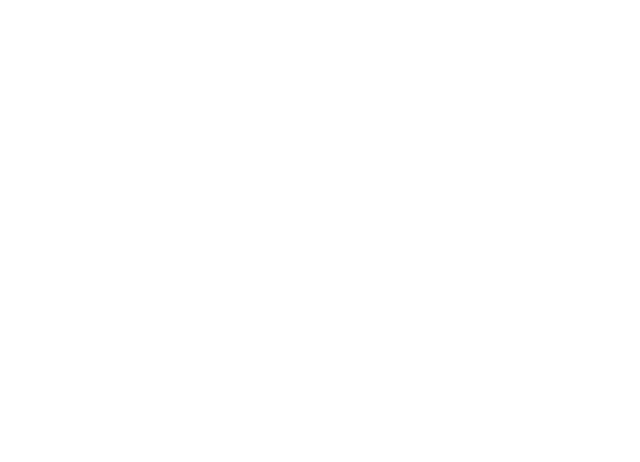
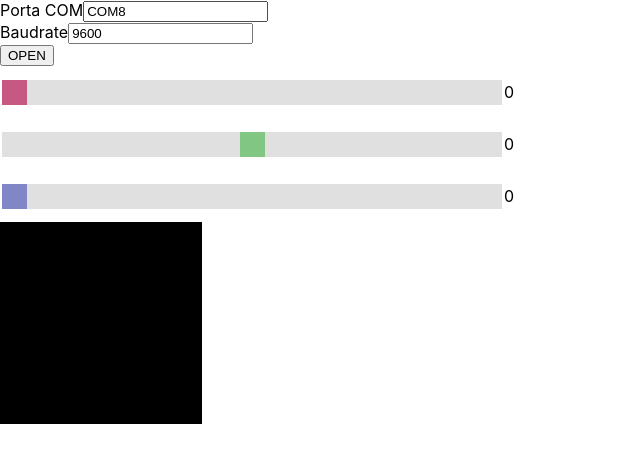
Before and after one commit to SamuelSimoes31/NodeMCU, a React (Create React App) app in the folder NodeJS/rgb/: page / in a window 1280 px wide. Shown: the top 462 px of the page, without its empty margins (0-640 px from the left). Built offline with nearby package versions, Linux system fonts and the light colour scheme.

Commit message:
refactor interface to work with react

```diff
--- a/NodeJS/rgb/src/App.css
+++ b/NodeJS/rgb/src/App.css
@@ -1,38 +1,61 @@
 .App {
-  text-align: center;
+
+}
+input, p {
+  display: inline;
 }
 
-.App-logo {
-  height: 40vmin;
-  pointer-events: none;
+.slider {
+  -webkit-appearance: none;
+  width: 500px;
+  height: 25px;
+  background: #d3d3d3;
+  outline: none;
+  opacity: 0.7;
+  -webkit-transition: .2s;
+  transition: opacity .2s;
 }
 
-@media (prefers-reduced-motion: no-preference) {
-  .App-logo {
-    animation: App-logo-spin infinite 20s linear;
-  }
+.slider:hover {
+opacity: 1;
 }
 
-.App-header {
-  background-color: #282c34;
-  min-height: 100vh;
-  display: flex;
-  flex-direction: column;
-  align-items: center;
-  justify-content: center;
-  font-size: calc(10px + 2vmin);
-  color: white;
+.slider::-webkit-slider-thumb {
+  -webkit-appearance: none;
+  appearance: none;
+  width: 25px;
+  height: 25px;
+  cursor: pointer;
 }
 
-.App-link {
-  color: #61dafb;
+#red.slider::-webkit-slider-thumb {
+  background: rgb(175, 20, 76);
+}
+#green.slider::-webkit-slider-thumb {
+  background: #4CAF50;
+}
+#blue.slider::-webkit-slider-thumb {
+  background: rgb(76, 83, 175);
 }
 
-@keyframes App-logo-spin {
-  from {
-    transform: rotate(0deg);
-  }
-  to {
-    transform: rotate(360deg);
-  }
+.slider::-moz-range-thumb {
+  width: 25px;
+  height: 25px;
+  background: #4CAF50;
+  cursor: pointer;
 }
+
+.sliderDiv {
+  display: flex;
+  align-items: center;
+}
+
+.color{
+  width: 200px;
+  height: 200px;
+  border: solid 1px black;
+}
+
+.color {
+  background: black;
+}
--- a/NodeJS/rgb/src/App.js
+++ b/NodeJS/rgb/src/App.js
@@ -1,12 +1,54 @@
 import React from 'react';
 import './App.css';
 
-function App() {
-  return (
-    <div className="App">
+class App extends React.Component{
 
-    </div>
-  );
+  constructor(props){
+    super(props)
+    this.state = {
+      port: 'COM8',
+      baud: 9600,
+      red: 0,
+      green: 0,
+      blue: 0
+    }
+    this.handleChange = this.handleChange.bind(this)
+  }
+
+  handleChange(e){
+    let obj = {}
+    obj[e.target.id]=e.target.value
+    this.setState(obj)
+  }
+
+  render(){
+    return (
+      <div className="App">
+        <form name="serial" id="serial">
+          <label for="port">Porta COM</label>
+          <input type="text" name="port" id="port" value={this.state.port} onChange={this.handleChange}/><br/>
+          <label for="baud">Baudrate</label>
+          <input type="number" name="baud" id="baud" value={this.state.baud} onChange={this.handleChange}/><br/>
+          <input type="submit" name="submit" value="OPEN" />
+        </form>
+        <div id="sliders">
+          <div className="sliderDiv">
+            <input className="slider" type="range" value={this.state.red} min="0" max="255" id="red" onInput={this.handleChange}/>
+            <p id="redValue">{this.state.red}</p>
+          </div>
+          <div className="sliderDiv">
+            <input className="slider" type="range" value={this.state.greeb} min="0" max="255" id="green" onInput={this.handleChange}/>
+            <p id="greenValue">{this.state.green}</p>
+          </div>
+          <div className="sliderDiv">
+            <input className="slider" type="range" value={this.state.blue} min="0" max="255" id="blue" onInput={this.handleChange}/>
+            <p id="blueValue">{this.state.blue}</p>
+          </div>
+        </div>
+        <div className="color" style={{backgroundColor: `rgb(${this.state.red},${this.state.green},${this.state.blue})`}}></div>
+      </div>
+    );
+  }
 }
 
 export default App;
```
